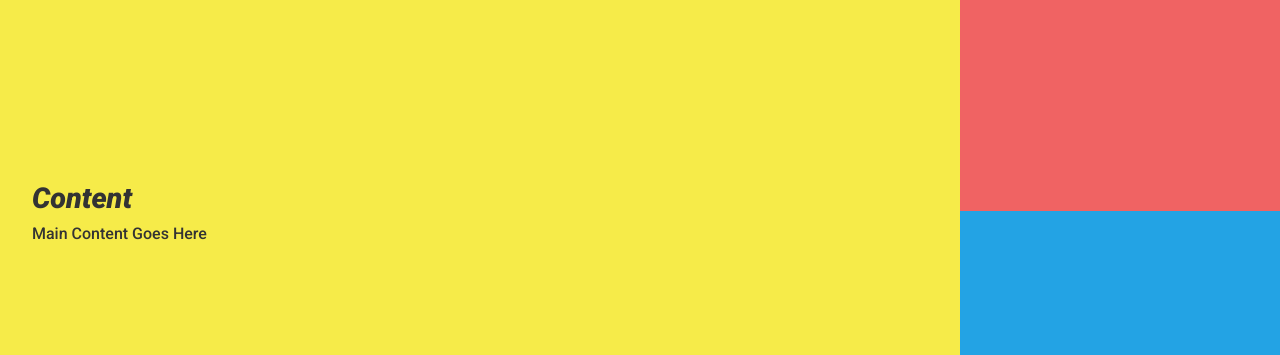
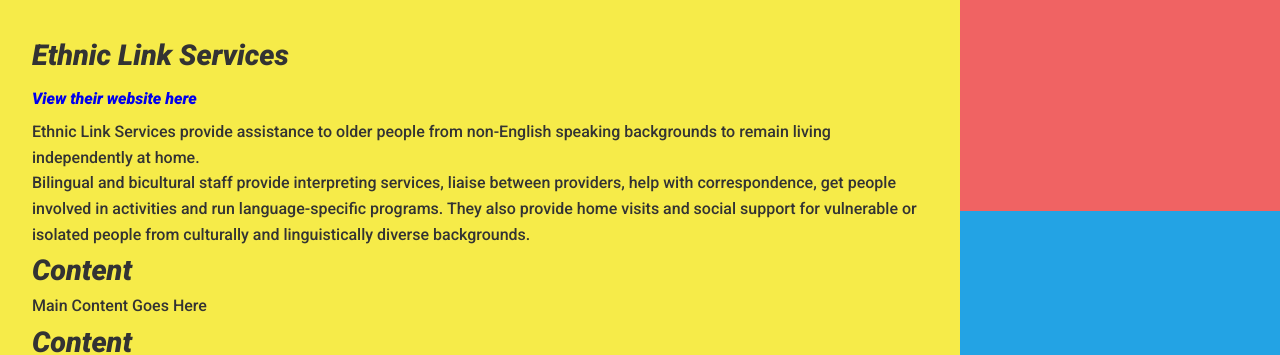
Before and after one commit to sxxb/safutures, a plain HTML site: page services/communityservices.html in a window 1280 px wide. Shown: the part 457-812 px from the top of the page. Drawn offline with nearby package versions, Linux system fonts and the light colour scheme; files whose address does not match are found by name.

Commit message:
added Ethnic Link Services

```diff
--- a/assets/safutures.css
+++ b/assets/safutures.css
@@ -162,6 +162,13 @@
   .mainBodyContainer h3 {
     font-size:1.8rem;
     }
+  .mainBodyContainer div a {
+    padding:.5rem 0;
+    height:auto;
+    width:auto;
+    cursor:pointer;
+    font-style: italic;
+    }
 
 #homeBodyContainer {
   grid-template-areas: "hero hero hero hero hero hero heroText heroText" "hero hero hero hero hero hero heroText heroText" "story story story story story calendar calendar calendar" "guide guide guide services services services volunteer volunteer";
@@ -312,6 +319,7 @@
     }
     #contentBodyContainer .grid-content {
       grid-area: content;
+      justify-content: center;
     }
 
 
--- a/services/communityservices.html
+++ b/services/communityservices.html
@@ -29,6 +29,16 @@
       <p>Community services, groups and societies</p>
     </div>
     <div class="gridItem grid-content yellowBlock" id="communityServicesContent">
+      <h3 class="titleFont">Ethnic Link Services</h3>
+      <a class="contentLink" href="https://unitingsa.com.au/aged-care/ethnic-link-services/">View their website here</a>
+      <p>Ethnic Link Services provide assistance to older people from non-English speaking
+backgrounds to remain living independently at home. <br>
+Bilingual and bicultural staff provide interpreting services, liaise between providers, help
+with correspondence, get people involved in activities and run language-specific programs.
+They also provide home visits and social support for vulnerable or isolated people from
+culturally and linguistically diverse backgrounds.</p>
+      <h3 class="titleFont">Content</h3>
+      <p>Main Content Goes Here</p>
       <h3 class="titleFont">Content</h3>
       <p>Main Content Goes Here</p>
     </div>
```
